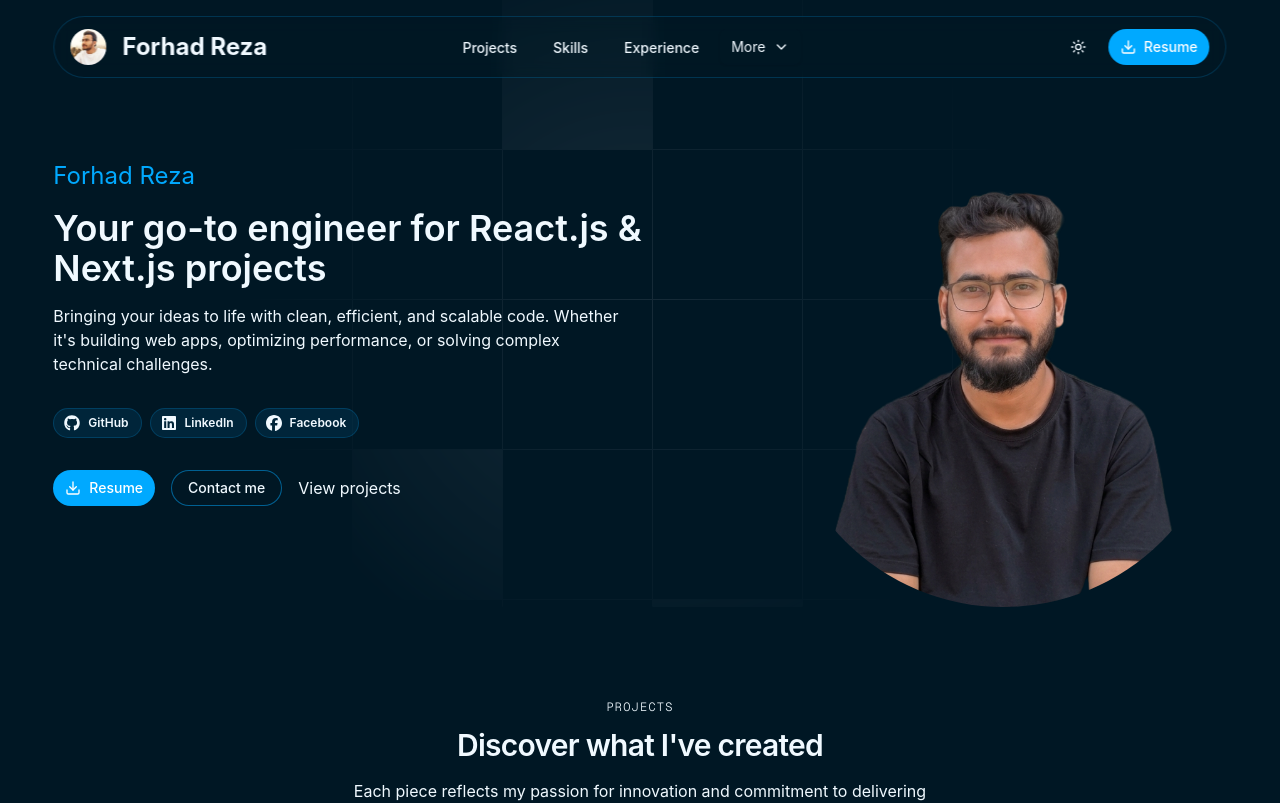
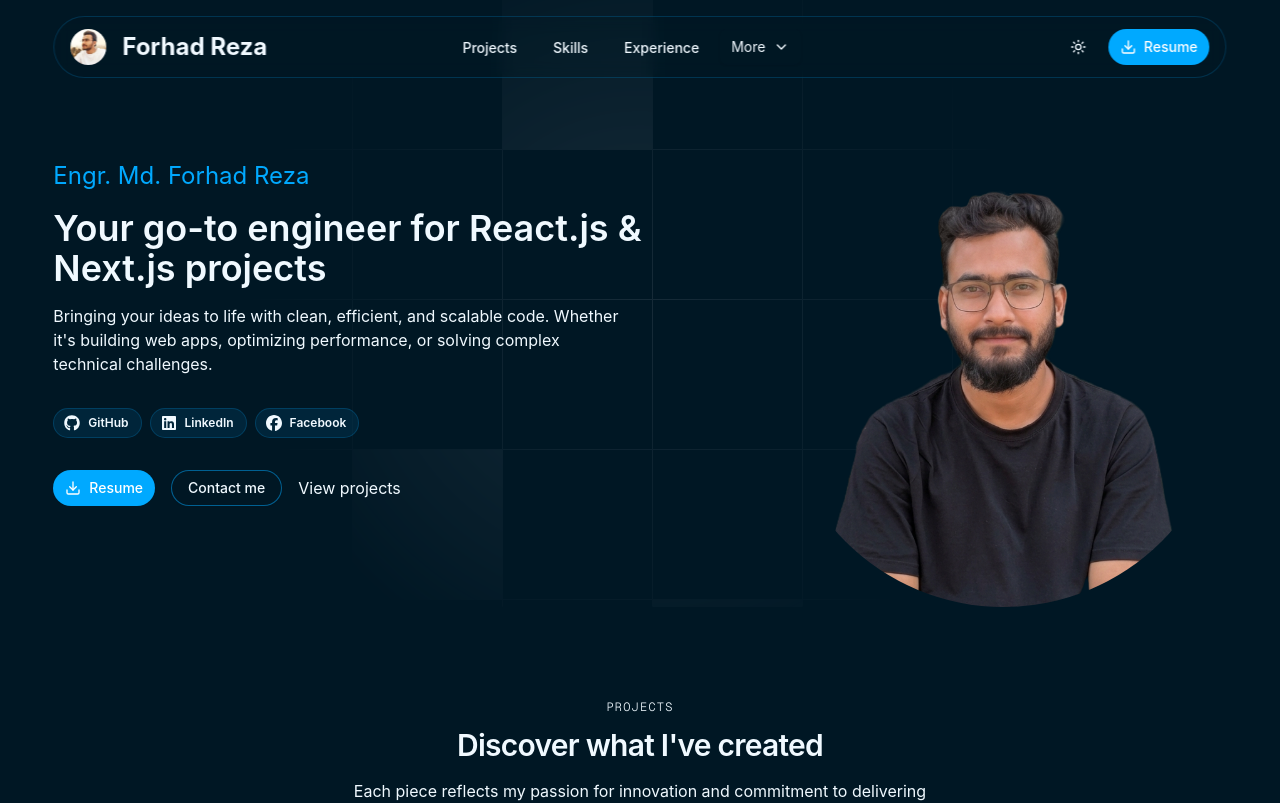
Before and after one commit to forhadreza43/portfolio, a Next.js app: page / in a window 1280 px wide. Shown: the top 803 px of the page. Built offline with nearby package versions, Linux system fonts and the light colour scheme.

Commit message:
Update portfolio to reflect full name "Engr. Md. Forhad Reza" in multiple components

```diff
--- a/app/layout.tsx
+++ b/app/layout.tsx
@@ -30,7 +30,7 @@
 });
 
 export const metadata: Metadata = {
-   title: 'Forhad Reza',
+   title: 'Engr. Md. Forhad Reza',
    description: 'MERN Stack Developer',
 };
 
--- a/components/AboutMe.tsx
+++ b/components/AboutMe.tsx
@@ -27,7 +27,7 @@
                Developer who loves to build stuff
             </SectionTitle>
             <p className="text-justify text-sm sm:text-base md:text-md text-base-content/70 wrap-break-word hyphens-auto">
-               Hello! I&apos;m Forhad Reza, a passionate web developer who
+               Hello! I&apos;m Engr. Md. Forhad Reza, a passionate web developer who
                thrives on creating innovative solutions that tackle complex user
                challenges.
             </p>
--- a/components/Footer.tsx
+++ b/components/Footer.tsx
@@ -4,7 +4,7 @@
    <footer className="text-center py-6 px-4 mt-12 lg:mt-20 border-t border-primary/50 relative">
       <div>
          <p>
-            &copy; {new Date().getFullYear()} Forhad Reza Portfolio. All rights
+            &copy; {new Date().getFullYear()} Engr. Md. Forhad Reza Portfolio. All rights
             reserved.
          </p>
       </div>
--- a/components/Hero.tsx
+++ b/components/Hero.tsx
@@ -51,7 +51,7 @@
                      animate={{ opacity: 1, y: 0 }}
                      transition={{ delay: 0.4, duration: 0.6 }}
                   >
-                     Forhad Reza
+                     Engr. Md. Forhad Reza
                   </motion.p>
 
                   <SectionTitle className="text-2xl md:text-3xl lg:text-4xl font-semibold">
```
Also changed, not shown: 1 other file (tests, documents, lock files or other folders).
